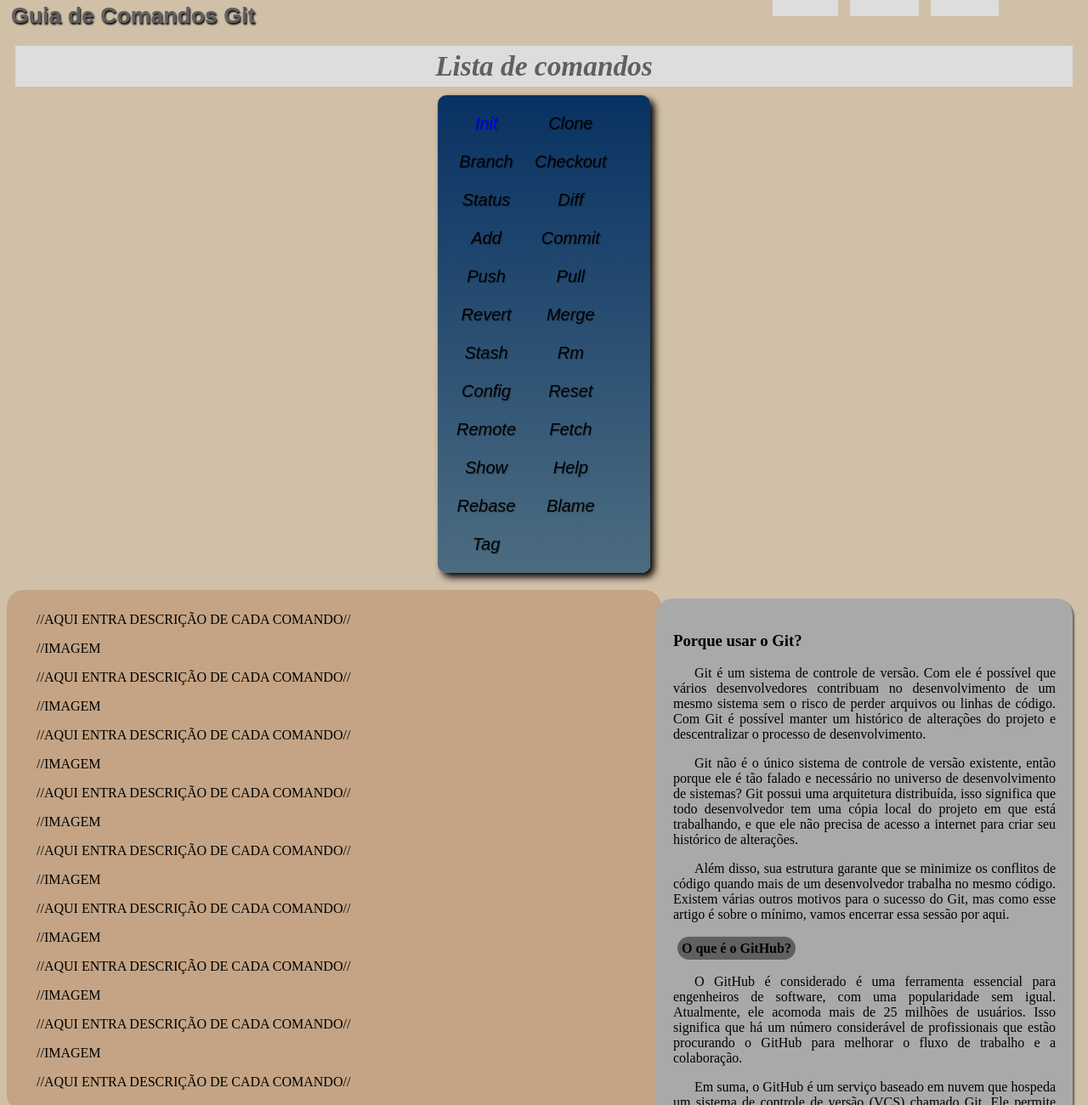
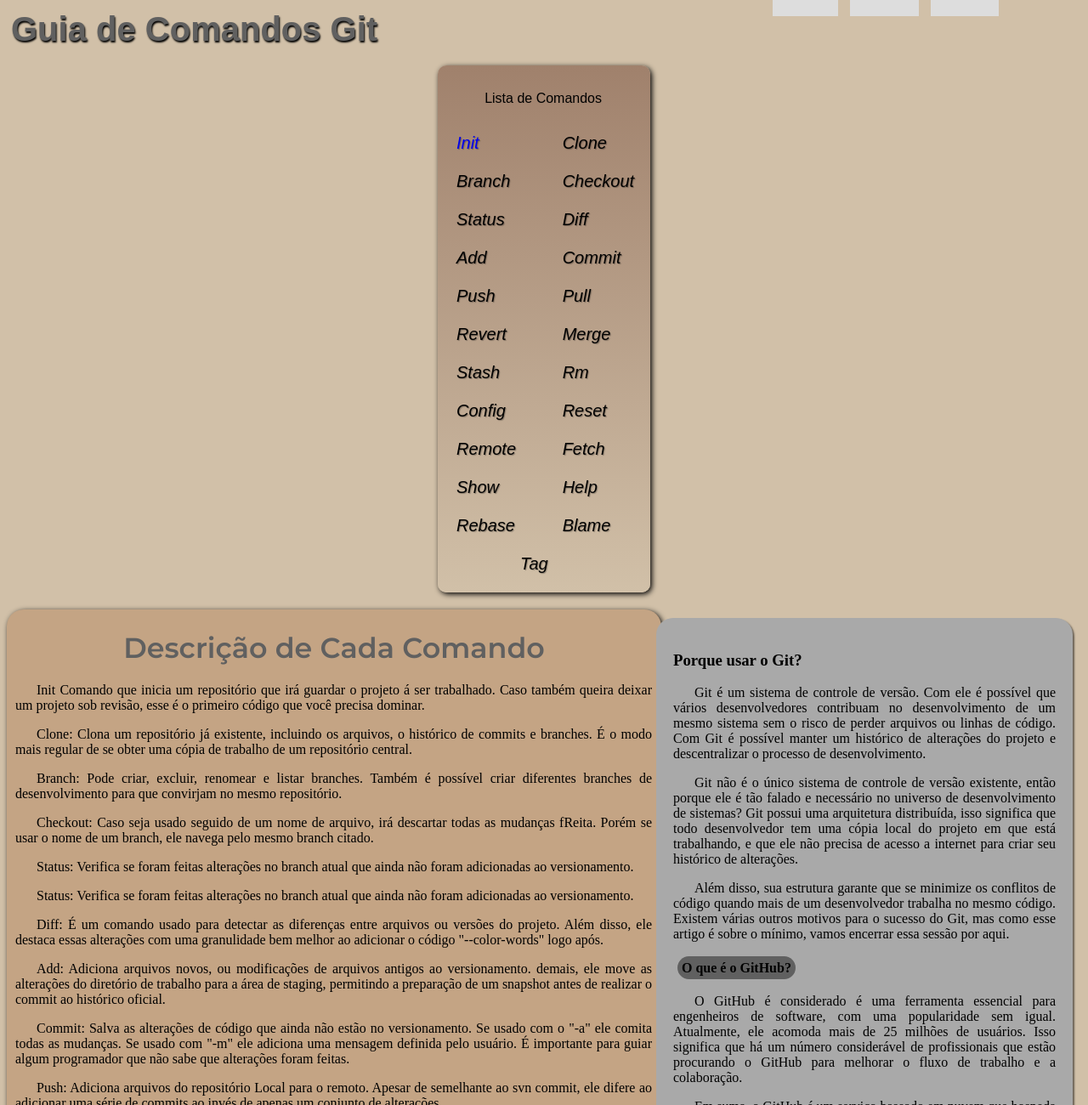
Before and after one commit to pehefin/tutorial_git, a plain HTML site: page index.html in a window 1280 px wide. Shown: the part 20-1320 px from the top of the page at 85% size. Drawn offline with Linux system fonts and the light colour scheme; a web font is replaced by a local one.

Commit message:
Novas Fontes

```diff
--- a/index.html
+++ b/index.html
@@ -19,10 +19,9 @@
 	</nav>
 		<h1>Guia de Comandos Git</h1>
 
-		<h2>Lista de comandos</h2>
-
 	<div id="comandos">
 	<table>
+		<caption>Lista de Comandos</caption>
 		<tr><td><a href="#item1">Init</a></td> <td>Clone</td></tr>
 		<tr><td>Branch</td> <td>Checkout</td></tr>
 		<tr><td>Status</td> <td>Diff</td></tr>
@@ -34,7 +33,7 @@
 		<tr><td>Remote</td> <td>Fetch</td></tr>
 		<tr><td>Show</td> <td>Help</td></tr>
 		<tr><td>Rebase</td> <td>Blame</td></tr>
-		<tr><td> Tag</td></tr>
+		<tr><td style= "text-indent: 75px;"> Tag</td></tr>
 	</table>
 	</div>
 
@@ -59,23 +58,31 @@
 	</aside>
 
 	<div id="Descrição">
-		<p id="item1">//AQUI ENTRA DESCRIÇÃO DE CADA COMANDO//</p>
-		<p>//IMAGEM</p>
-		<p>//AQUI ENTRA DESCRIÇÃO DE CADA COMANDO//</p>
-		<p>//IMAGEM</p>
-		<p>//AQUI ENTRA DESCRIÇÃO DE CADA COMANDO//</p>
-		<p>//IMAGEM</p>
-		<p>//AQUI ENTRA DESCRIÇÃO DE CADA COMANDO//</p>
-		<p>//IMAGEM</p>
-		<p>//AQUI ENTRA DESCRIÇÃO DE CADA COMANDO//</p>
-		<p>//IMAGEM</p>
-		<p>//AQUI ENTRA DESCRIÇÃO DE CADA COMANDO//</p>
-		<p>//IMAGEM</p>
-		<p>//AQUI ENTRA DESCRIÇÃO DE CADA COMANDO//</p>
-		<p>//IMAGEM</p>
-		<p>//AQUI ENTRA DESCRIÇÃO DE CADA COMANDO//</p>
-		<p>//IMAGEM</p>
-		<p>//AQUI ENTRA DESCRIÇÃO DE CADA COMANDO//</p>
+		<h2>Descrição de Cada Comando</h2>
+		<p>Init Comando que inicia um repositório que irá guardar o projeto á ser trabalhado. Caso também queira deixar um projeto sob revisão, esse é o primeiro código que você precisa dominar.</p>
+	    <p>Clone: Clona um repositório já existente, incluindo os arquivos, o histórico de commits e branches. É o modo mais regular de se obter uma cópia de trabalho de um repositório central.</p>
+        <p>Branch: Pode criar, excluir, renomear e listar branches. Também é possível criar diferentes branches de desenvolvimento para que convirjam no mesmo repositório.</p>
+		<p>Checkout: Caso seja usado seguido de um nome de arquivo, irá descartar todas as mudanças fReita. Porém se usar o nome de um branch, ele navega pelo mesmo branch citado.</p>
+	    <p>Status: Verifica se foram feitas alterações no branch atual que ainda não foram adicionadas ao versionamento.</p>
+		<p>Status: Verifica se foram feitas alterações no branch atual que ainda não foram adicionadas ao versionamento.</p>
+		<p>Diff: É um comando usado para detectar as diferenças entre arquivos ou versões do projeto. Além disso, ele destaca essas alterações com uma granulidade bem melhor ao adicionar o código "--color-words" logo após.</p>
+		<p>Add: Adiciona arquivos novos, ou modificações de arquivos antigos ao versionamento. demais, ele move as alterações do diretório de trabalho para a área de staging, permitindo a preparação de um snapshot antes de realizar o commit ao histórico oficial.</p>
+		<p>Commit: Salva as alterações de código que ainda não estão no versionamento. Se usado com o "-a" ele comita todas as mudanças. Se usado com "-m" ele adiciona uma mensagem definida pelo usuário. É importante para guiar algum programador que não sabe que alterações foram feitas.</p>
+		<p>Push: Adiciona arquivos do repositório Local para o remoto. Apesar de semelhante ao svn commit, ele difere ao adicionar uma série de commits ao invés de apenas um conjunto de alterações.</p>
+		<p>Pull: Faz o download de ramificação de um repositório remoto e faz a mesclagem imediata na ramificação atual.
+		<p>Revert: Desfaz um commit de um snapshot. Caso identifique um commit com falhas, é a maneira mais fácil e segura de remover a base de código.</p>
+		<p>Merge: Faz a união de dois branches em um único só. Antes da ação, o usuário deve estar no branch principal, pois ele será o mantido.</p>
+		<p>Stash: Arquiva as alterações que o usuário fez na cópia de trabalho durante um período, para mais tarde voltar e fazer a reaplicação.</p>
+		<p>Rm: É usado para remover arquivos da pasta do projeto. Também é possível remover arquivos do índice de staging e do diretório de trabalho. Porém, só será realizada a remoção caso os arquivos operadores sejam idênticos aos arquivos no Head atual.</p>
+		<p>Config: Define opções de configuração para a instalação do Git.</p>
+		<p>Reset: Desfaz as alterações ainda não enviadas a um repositório público.</p>
+		<p>Remote: Permite gerenciar as conexões do seu repositório atual, com outros repositórios. Pode-se usar com o comando -v para incluir o URL de cada conexão.</p>
+		<p>Fetch:  É usado para baixar conteúdos do repositório remoto, caso o usuário tenha feito o upload de um arquivo diretamente no remoto, e queira traze-lo para o local. Apesar de fazer o download, não integra nada no repositório local, permitindo ao usuário inspecionar as alterações antes de seguir adiante.</p>
+		<p>Show: Usado para exibir informações sobre objetos git. Dentre as informações mostradas pelo comando estão as tags e os commits.</p>
+		<p>Help: Exibe um guia dos comandos mais ultilizados no git, e o que cada um faz. Basta colocar o nome do comando que deseja após o "help".</p>
+		<p>Rebase: Realoca os commits por cima de uma base na "tree" das branches. Também ajuda a evitar commits de merge desnecessários. Pode ser usado com o comando -i, permitindo a alteração (adicionar, excluir ou editar) dos commits durante esse processo.</p>
+		<p>Blame: Usado para monitorar as alterações do arquivo e o autor delas, inclusive mostrando a hora de cada alteração. Ajuda a responder dúvidas tais quais o que, como e por que o código foi adicionado ao repositório.</p>
+		<p>Tag: É usado para capturar ou criar um marcador no histórico de versões do arquivo. Pode ser muito útil caso queira marcar um commit específico e importante no código.</p>
 	</div>
 
 	<footer id="rodape">
--- a/style.css
+++ b/style.css
@@ -2,6 +2,7 @@ html {
 	height: 100%;
 	width: 100%;
   }
+  @charset "UTF-8";
 
   @font-face {
 	  font-family: 'FontTitulo1';
@@ -9,10 +10,14 @@ html {
   }
 
   @font-face {
-		  font-family: 'FontLista';
-		  src: url("../_Fonts/Montserrat-SemiBold.ttf");
+		  font-family: 'FontH2';
+		  src: url("../Fonts/Montserrat-SemiBold.ttf");
   }
 
+  @font-face {
+	font-family: 'FontH3';
+	src: url("../Fonts/Montserrat-SemiBold.ttf");
+  }
   p {
 	text-align: justify;
 	text-indent: 25px;
@@ -52,7 +57,6 @@ html {
 
   nav#menu {
 		  display: block;
-
   }
 
   nav#menu h1 {
@@ -70,7 +74,7 @@ html {
 
   h1 {
 	font-family: 'FontTitulo', sans-serif;
-	font-size: 20pt;
+	font-size: 30pt;
 	color: #606060;
 	text-shadow: 1px 2px 2px #000000;
 	padding: 5px;
@@ -78,29 +82,32 @@ html {
   }
 
   h2 {
-	  font-family: 'FontLista';
-	  font-style: italic;
+	  font-family: 'FontH2', sans-serif;
+	  text-align: center;
+	  font-size: 25pt;
+	  color: #606060;
+	  padding: 5px;
+	  margin: 10px;
   }
 
 
   table {
 	font-family: 'FontLista', sans-serif;
-	position: center;
 	border-radius: 10px;
 	display: block;
 	width: 250px;
 	padding: 10px;
 	margin: auto;
-	box-shadow: 5px 5px 9px black;
-	background-image: linear-gradient(to top, #4c6c81, #083263);
+	box-shadow: 2px 2px 6px black;
+	background-image: linear-gradient(to bottom, #a0816c, #d1c0a8);
   }
 
   table td {
 		font-size: 15pt;
 		padding: 10px;
-		text-align: center;
+		padding-right: 5px;
 		font-style: italic;
-		margin: 10px;
+		margin: auto;
 		box-sizing: border-box;
 		text-shadow: 1px 1px 1px rgba(0, 0, 0, 0.3);
   }
@@ -109,15 +116,10 @@ html {
 	  text-decoration: underline;
   }
 
-
-
-  h2 {
-	  text-align: center;
-	  font-size: 25pt;
-	  color: #606060;
-	  background-color: #dddddd;
-	  padding: 5px;
-	  margin: 10px;
+  table caption{
+	text-align: center;
+	margin: 10px;
+	padding: 10px;
   }
 
   body {
@@ -134,7 +136,7 @@ html {
 	background-color: #a9a9a9;
 	padding: 20px;
 	margin: 10px 10px 5px 5px;
-	box-shadow: 2px 2px 2px rgba(0, 0, 0, .5);
+	box-shadow: 2px 2px 2px rgba(0, 0, 0, 0.5);
   }
 
   div#Descrição{
@@ -146,6 +148,7 @@ html {
 	width: 750px;
 	position: center-right;
 	background-color: #C4A484;
+	box-shadow: 2px 2px 6px black;
   }
 
   footer#rodape {
```
Also changed, not shown: Fonts/RobotoSlab-SemiBold.ttf (added).
